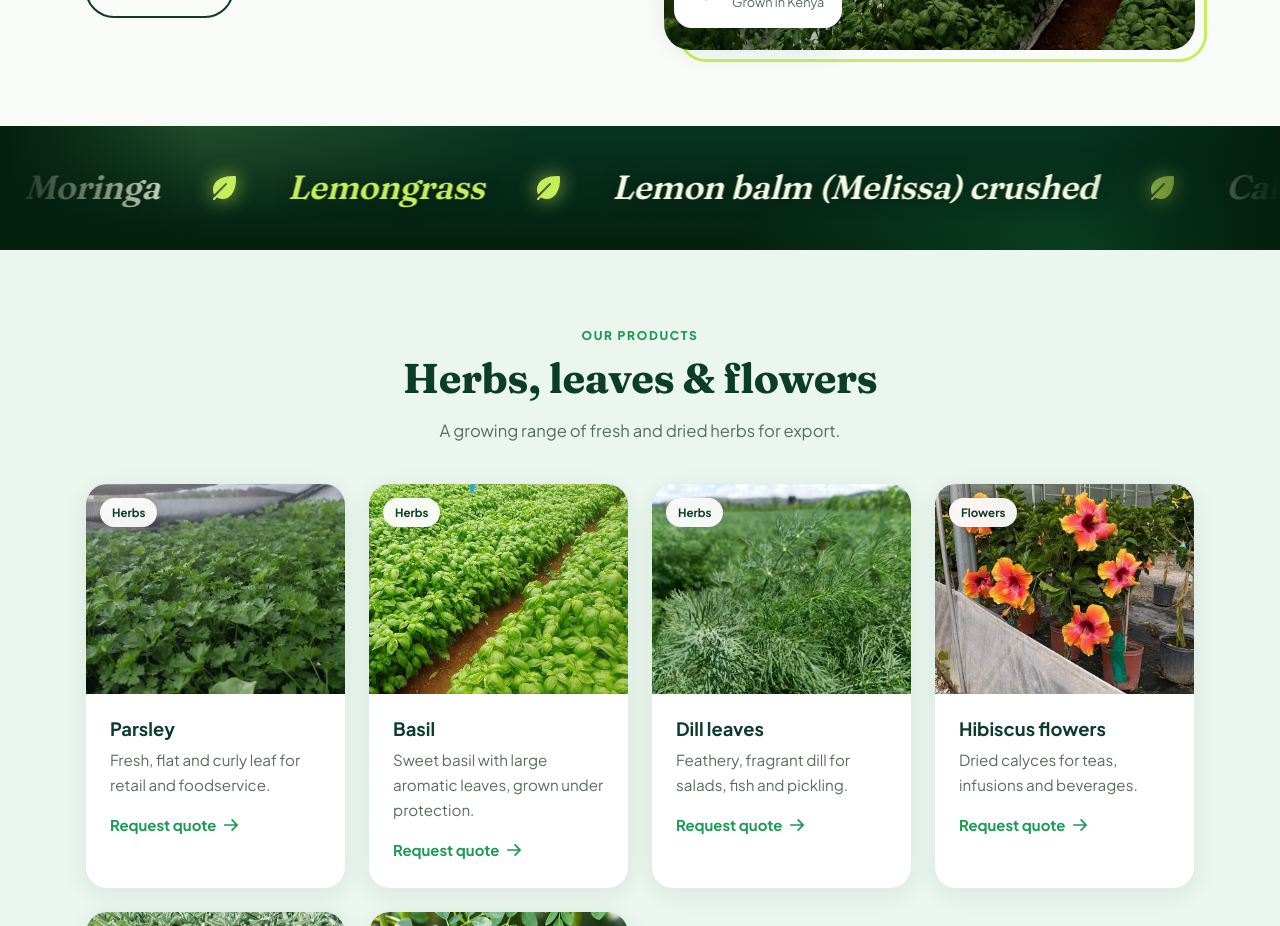
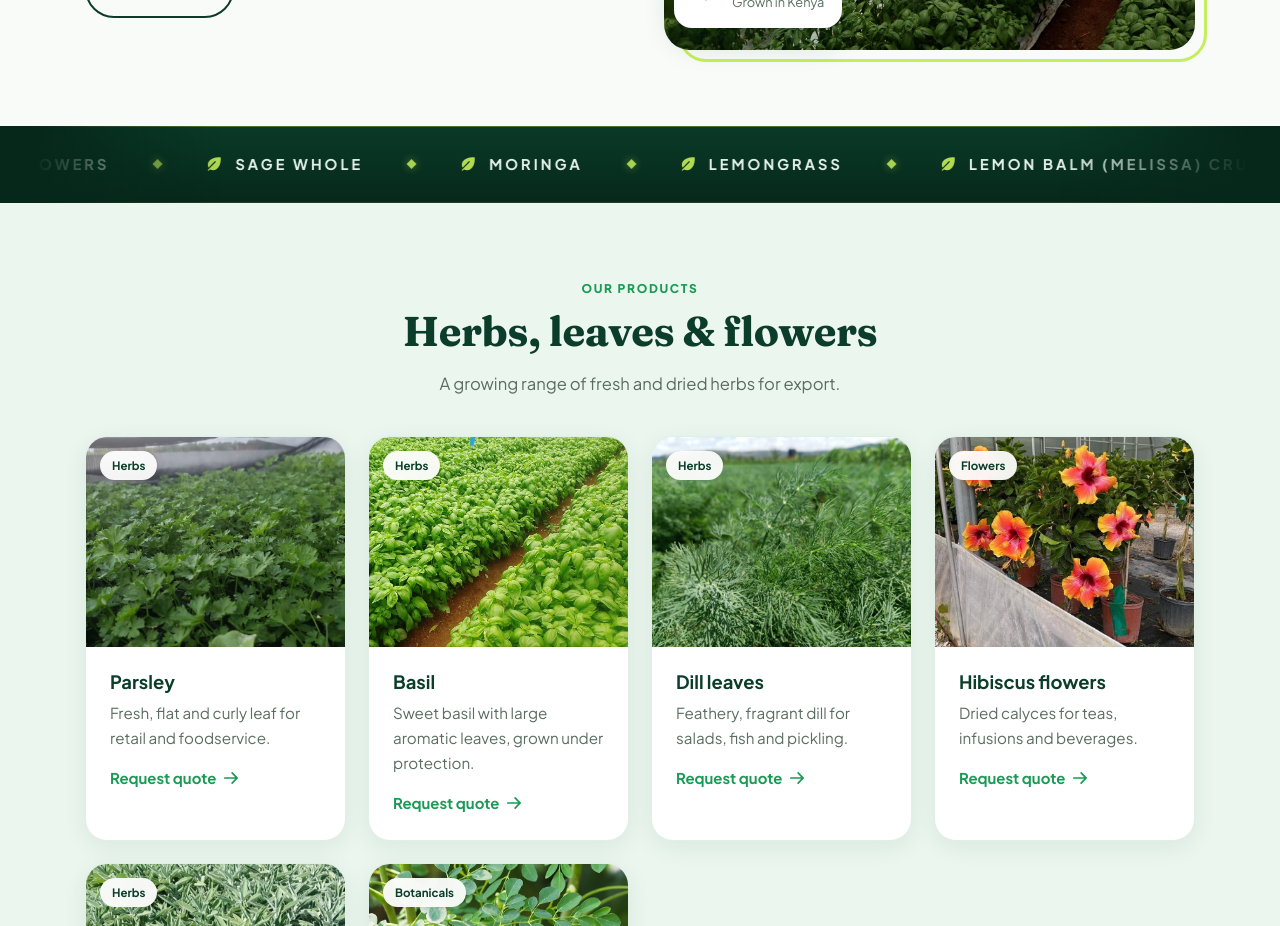
Before and after one commit to Muchyz/lumia-fresh, a React (Vite) app: page / in a window 1280 px wide. Shown: the part 1200-2126 px from the top of the page. Built offline with nearby package versions, Linux system fonts and the light colour scheme.

Commit message:
refined marquee

```diff
--- a/src/index.css
+++ b/src/index.css
@@ -815,3 +815,21 @@ a.ctcard:hover{transform:translateY(-3px);box-shadow:0 18px 36px #0b3d2a26}
  .marquee .track>*{font-size:2.1rem;margin-right:48px;gap:48px}
  .marquee .track>* svg{width:32px;height:32px}
 }
+/* ---- Marquee strip: refined professional ---- */
+.marquee{padding:0;background:linear-gradient(180deg,#0a3a28,#06281a);position:relative;border:0;
+ box-shadow:inset 0 1px 0 #c6ee5a55,inset 0 -1px 0 #c6ee5a22}
+.marquee:before,.marquee:after{width:110px}
+.marquee:before{background:linear-gradient(90deg,#06281a 15%,transparent)}
+.marquee:after{background:linear-gradient(270deg,#06281a 15%,transparent)}
+.marquee .track{animation-duration:46s;align-items:center}
+.marquee .track>*{padding:20px 0;margin:0;gap:12px;border:0;border-radius:0;background:none;box-shadow:none;text-shadow:none;
+ font-family:inherit;font-style:normal;font-weight:700;font-size:.82rem;letter-spacing:.2em;text-transform:uppercase;color:#e4f2ea;
+ padding-right:34px;margin-right:34px;position:relative}
+.marquee .track>*:not(:last-child):after{content:"";position:absolute;right:-4px;top:50%;width:7px;height:7px;transform:translateY(-50%) rotate(45deg);background:var(--lime);opacity:.85;box-shadow:0 0 10px #c6ee5a88}
+.marquee .track>*:nth-child(3n+1){color:#e4f2ea}
+.marquee .track>* svg{order:0;width:18px;height:18px;color:var(--lime);filter:none;opacity:.9}
+.marquee .track>*:hover{color:var(--lime)}
+@media(min-width:861px){
+ .marquee .track>*{padding-top:26px;padding-bottom:26px;font-size:.92rem;padding-right:48px;margin-right:48px}
+ .marquee:before,.marquee:after{width:220px}
+}
```
